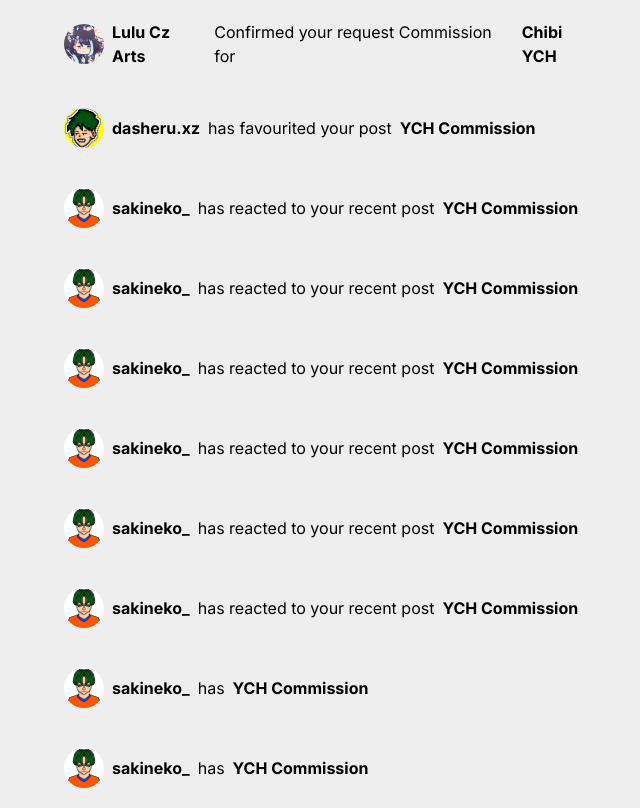
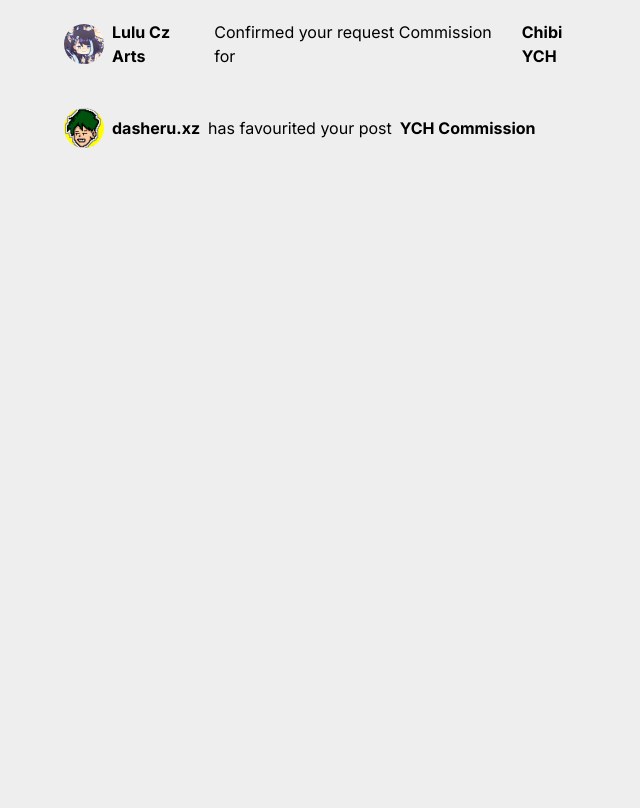
Before and after one commit to alyssacamille/s-tellete, a React (Vite) app: page /Notification in a window 1280 px wide. Shown: the whole page, without its empty margins (308-948 px from the left). Built offline with nearby package versions, Linux system fonts and the light colour scheme.

Commit message:
Updated Feed, Attempted to fix notifs

```diff
--- a/src/components/Feed.jsx
+++ b/src/components/Feed.jsx
@@ -38,131 +38,157 @@ const products = {
       productName: 'Chibi Style',
       price: '₱ 250',
       image: L1,
+      artist:"Lulu Cz Art"
     },
     {
       productName: 'YCH ',
       price: '10',
       image: L2,
+      artist:"Lulu Cz Art"
     },
     {
       productName: 'Fishing',
       price: '₱ 250',
       image: L3,
+      artist:"Lulu Cz Art"
     },
     {
       productName: 'Spear',
       price: '₱ 300',
       image: L4,
+      artist:"Lulu Cz Art"
     },
     {
       productName: 'Mask Guy',
       price: '₱ 375',
       image: L5,
+      artist:"Lulu Cz Art"
     },
     {
       productName: 'Kurapika',
       price: '₱ 375',
       image: L6,
+      artist:"Lulu Cz Art"
     },
     {
       productName: 'Loli Nurse',
       price: '₱ 300',
       image: L7,
+      artist:"Lulu Cz Art"
     },
     {
       productName: 'Primogem',
       price: '10',
       image: LR1,
+      artist:""
     },
     {
       productName: 'Lowbatt Girl',
       price: '₱ 400',
       image: LR2,
+      artist:""
     },
     {
       productName: 'NYAN Pixels',
       price: '₱ 400',
       image: S0,
+      artist:"saki"
     },
     {
       productName: 'Space Bunny',
       price: '₱ 375',
       image: S1,
+      artist:"saki"
     },
     {
       productName: 'Space Bunny 2',
       price: '₱ 375',
       image: S2,
+      artist:"saki"
     },
     {
       productName: 'Space Bunny 3',
       price: '₱ 375',
       image: S3,
+      artist:"saki"
     },
     {
       productName: 'Space Bunny 4',
       price: '₱ 375',
       image: S4,
+      artist:"saki"
     },
     {
       productName: 'Saki Neko',
       price: '₱ 375',
       image: S5,
+      artist:"saki"
     },
     {
       productName: 'Saki Neko 2',
       price: '₱ 375',
       image: S6,
+      artist:"saki"
     },
     {
       productName: 'Apex Yaoi',
       price: '₱ 150',
       image: S7,
+      artist:"saki"
     },
     {
       productName: 'Saki GL',
       price: '₱ 175',
       image: S8,
+      artist:"saki"
     },
     {
       productName: 'Neko Trap',
       price: '₱ 200',
       image: S9,
+      artist:"saki"
     },
     {
       productName: 'Yaoi',
       price: '₱ 275',
       image: S10,
+      artist:"saki"
     },
     {
       productName: 'Saki GL 2',
       price: '₱ 250',
       image: S11,
+      artist:"saki"
     },
     {
       productName: 'Saki Art',
       price: '₱ 300',
       image: S12,
+      artist:"saki"
     },
     {
       productName: 'Saki Trap 2',
       price: '₱ 375',
       image: S13,
+      artist:"saki"
     },
     {
       productName: 'Saki Neko Gold Eye',
       price: '₱ 400',
       image: S14,
+      artist:"saki"
     },
     {
       productName: 'Saki Manga Art',
       price: '₱ 475',
       image: S15,
+      artist:"saki"
     },
     {
       productName: 'Saki Ehe!',
       price: '₱ 500',
       image: S16,
+      artist:"saki"
     },
 
     // Other product objects
--- a/src/components/Notification.jsx
+++ b/src/components/Notification.jsx
@@ -23,69 +23,7 @@ const activity = {
       time: '2 hours ago',
       art: S3,
     },
-    {
-      pfp: D1,
-      username: 'sakineko_',
-      action: "has reacted to your recent post",
-      post: 'YCH Commission',
-      time: '',
-      art: S3,
-    },{
-      pfp: D1,
-      username: 'sakineko_',
-      action: "has reacted to your recent post",
-      post: 'YCH Commission',
-      time: '',
-      art: S3,
-    },
-    {
-      pfp: D1,
-      username: 'sakineko_',
-      action: "has reacted to your recent post",
-      post: 'YCH Commission',
-      time: '',
-      art: S3,
-    },
-    {
-      pfp: D1,
-      username: 'sakineko_',
-      action: "has reacted to your recent post",
-      post: 'YCH Commission',
-      time: '',
-      art: S3,
-    },
-    {
-      pfp: D1,
-      username: 'sakineko_',
-      action: "has reacted to your recent post",
-      post: 'YCH Commission',
-      time: '',
-      art: S3,
-    },
-    {
-      pfp: D1,
-      username: 'sakineko_',
-      action: "has reacted to your recent post",
-      post: 'YCH Commission',
-      time: '',
-      art: S3,
-    },
-    {
-      pfp: D1,
-      username: 'sakineko_',
-      action: "has ",
-      post: 'YCH Commission',
-      time: '',
-      art: S3,
-    },
-    {
-      pfp: D1,
-      username: 'sakineko_',
-      action: "has ",
-      post: 'YCH Commission',
-      time: '',
-      art: S3,
-    },
+
   ]
 }
 
@@ -110,10 +48,15 @@ function Notification() {
   const card = (activity) => {
     return (
 
-      <div className='default-round inline-block w-full'>
-        <img className='default-round card card-small block w-full'
-        src={activity.pfp} alt='Profile Image' onClick={() => openModal(activity)} />
-      </div>
+     <div className='default-round inline-block'>
+  <img
+    className=' whitespace-no-wrap overflow-hidden default-round card card-small w-full max-w-xs'
+    src={activity.pfp}
+    alt='Profile Image'
+    onClick={() => openModal(activity)}
+  />
+</div>
+
 
 
     );
@@ -130,8 +73,8 @@ function Notification() {
     {activity.data.map((activityItem, index) => (
   <div className=" inline scrollable-container overflow-auto ">
     {/* Render your notification content here */}
-    <div className=" ease-in-out duration-300  p-5 flex items-center text-black gap-2 cursor-pointer default-round  hover:bg-neutral-200 transform-all" onClick={() => openModal(activityItem)}>
-  <img className='w-10 h-10 object-cover object-contain rounded-full object-contain'src={activityItem.pfp}alt='pfp'  />
+    <div className=" ease-in-out duration-300  p-5 flex items-center text-black whitespace-no-wrap overflow-hidden gap-2 cursor-pointer default-round  hover:bg-neutral-200 transform-all" onClick={() => openModal(activityItem)}>
+  <img className=' w-10 h-10 object-cover object-contain rounded-full object-contain'src={activityItem.pfp}alt='pfp'  />
 
 
        <strong>{activityItem.username}</strong>
```
Also changed, not shown: src/components/utils.txt (added).
